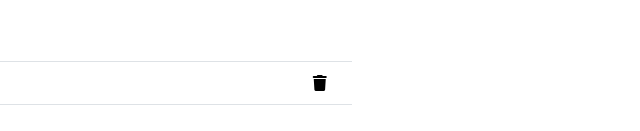
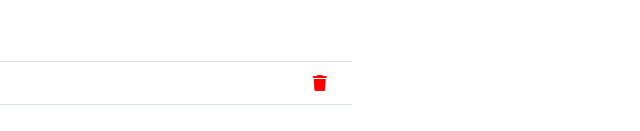
Before and after one commit to Pablolsardi/tpDomBomEj3, a plain HTML site: page index.html in a window 1280 px wide. In both pictures the pointer is over the button 927 px from the left and 282 px from the top of the page. Shown: the part 199-330 px from the top of the page, 608-1248 px from the left. Drawn offline with nearby package versions, Linux system fonts and the light colour scheme.

Commit message:
hover en boton eliminar

```diff
--- a/css/style.css
+++ b/css/style.css
@@ -4,6 +4,11 @@ main form{
 
 #sectionList{
     width: 50%;
+}
+
+.btnDelete:hover{
+    color: red;
+    transition: 0.3s;
 }
 
 @media screen and (max-width: 768px){
--- a/index.html
+++ b/index.html
@@ -49,7 +49,7 @@
                     <tr>
                         <th class="col-1"  scope="row">1</th>
                         <td class="col-10" >Tarea ejemplo</td>
-                        <td class="col-1" > <button class="border-0 bg-white" onclick="borrarItem()"><i class="fa-solid fa-trash"></i></button></td>
+                        <td class="col-1" > <button class="border-0 bg-white btnDelete" onclick="borrarItem()"><i class="fa-solid fa-trash"></i></button></td>
                     </tr>
                 </tbody>
             </table>
```
